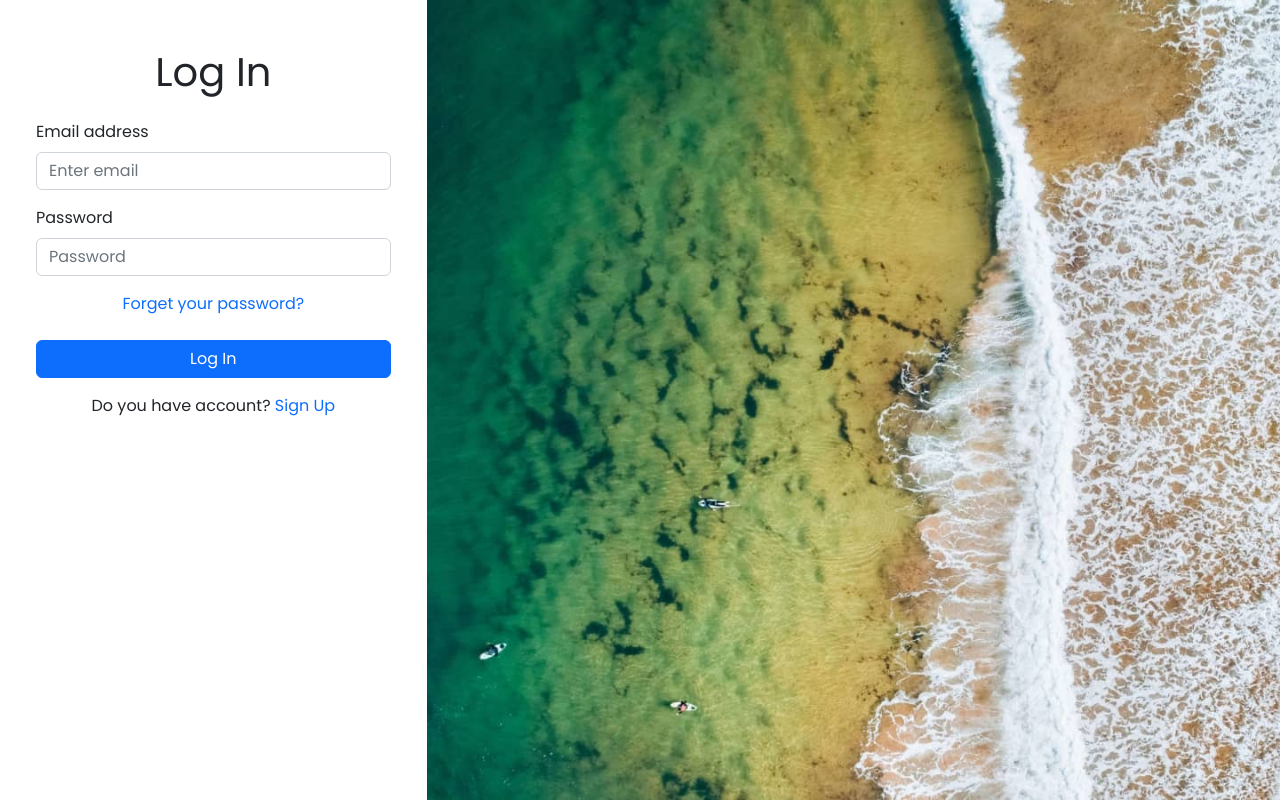
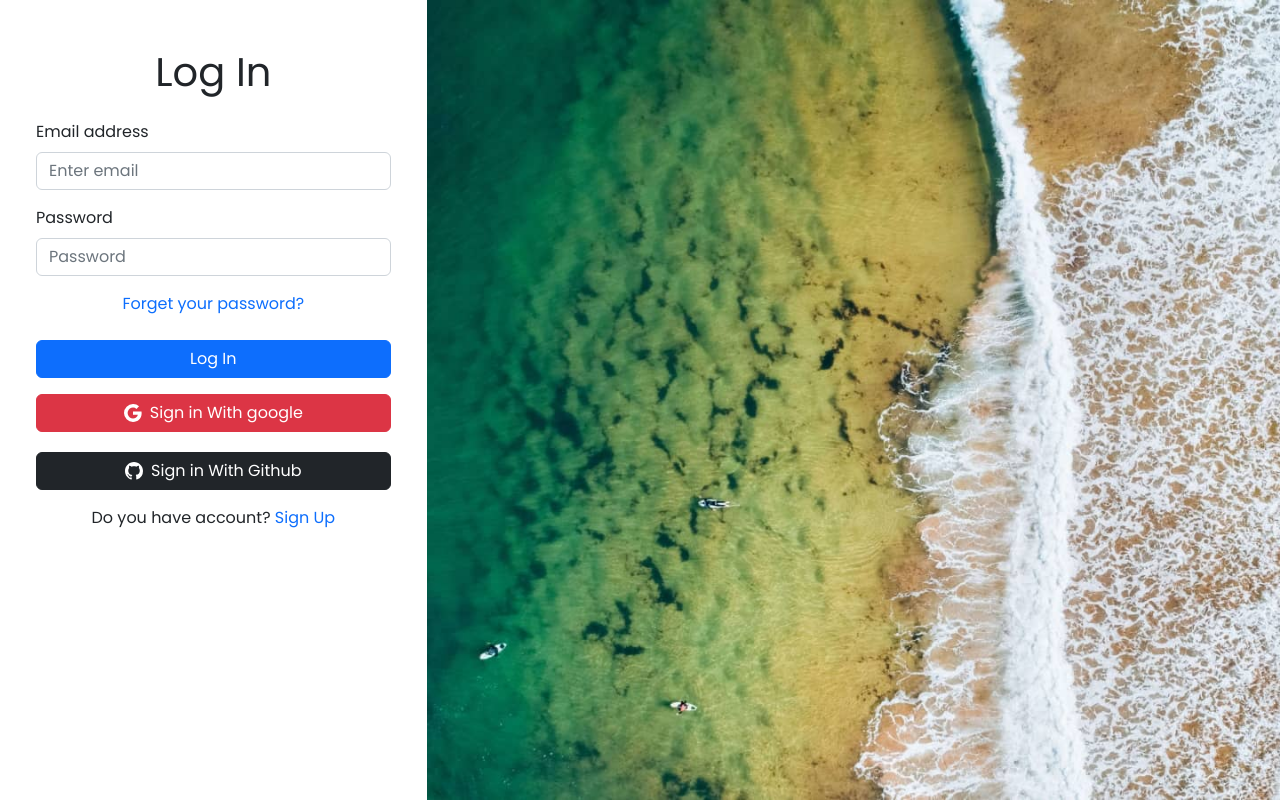
Before and after one commit to Elijah-glitch/Authentication-user, a React (Create React App) app: page /login in a window 1280 px wide. Built offline with nearby package versions, Linux system fonts and the light colour scheme; no server answers.

Commit message:
LogIn: add signIn with google and github button

```diff
--- a/package.json
+++ b/package.json
@@ -7,6 +7,7 @@
     "@testing-library/react": "^13.3.0",
     "@testing-library/user-event": "^13.5.0",
     "bootstrap": "^5.2.0",
+    "bootstrap-icons": "^1.9.1",
     "firebase": "^9.9.2",
     "react": "^18.2.0",
     "react-bootstrap": "^2.5.0",
--- a/src/components/LogIn.jsx
+++ b/src/components/LogIn.jsx
@@ -10,7 +10,7 @@
   const { register, handleSubmit } = useForm();
   const [error, setError] = useState("");
   const [loading, setLoading] = useState(false);
-  const { logIn } = useAuth();
+  const { logIn, signInWithGoogle, signInWithGithub } = useAuth();
   const navigate = useNavigate();
 
   const onSubmit = async (data) => {
@@ -21,6 +21,32 @@
       navigate("/", { replace: true });
     } catch {
       setError("Failed to log in");
+    }
+    setLoading(false);
+  };
+
+  const handelLoginWithGoogle = async () => {
+    setLoading(true);
+
+    try {
+      setError("");
+      await signInWithGoogle();
+      navigate("/");
+    } catch {
+      setError("Failed to log in With Google");
+    }
+    setLoading(false);
+  };
+
+  const handelLoginWithGithub = async () => {
+    setLoading(true);
+
+    try {
+      setError("");
+      await signInWithGithub();
+      navigate("/");
+    } catch {
+      setError("Failed to log in With Github");
     }
     setLoading(false);
   };
@@ -60,6 +86,42 @@
       >
         Log In
       </Button>
+      <div className="d-flex flex-column gap-1 justify-content-center align-items-center">
+        <Button
+          onClick={handelLoginWithGoogle}
+          className="d-flex gap-2 justify-content-center align-items-center mt-3 w-100 btn-danger"
+          type="button"
+        >
+          <svg
+            xmlns="http://www.w3.org/2000/svg"
+            width="18"
+            height="18"
+            fill="currentColor"
+            class="bi bi-google"
+            viewBox="0 0 16 16"
+          >
+            <path d="M15.545 6.558a9.42 9.42 0 0 1 .139 1.626c0 2.434-.87 4.492-2.384 5.885h.002C11.978 15.292 10.158 16 8 16A8 8 0 1 1 8 0a7.689 7.689 0 0 1 5.352 2.082l-2.284 2.284A4.347 4.347 0 0 0 8 3.166c-2.087 0-3.86 1.408-4.492 3.304a4.792 4.792 0 0 0 0 3.063h.003c.635 1.893 2.405 3.301 4.492 3.301 1.078 0 2.004-.276 2.722-.764h-.003a3.702 3.702 0 0 0 1.599-2.431H8v-3.08h7.545z" />
+          </svg>
+          Sign in With google
+        </Button>
+        <Button
+          onClick={handelLoginWithGithub}
+          className="d-flex gap-2 justify-content-center align-items-center mt-3 w-100 btn-dark border border-1 border-dark"
+          type="button"
+        >
+          <svg
+            xmlns="http://www.w3.org/2000/svg"
+            width="18"
+            height="18"
+            fill="currentColor"
+            class="bi bi-github"
+            viewBox="0 0 16 16"
+          >
+            <path d="M8 0C3.58 0 0 3.58 0 8c0 3.54 2.29 6.53 5.47 7.59.4.07.55-.17.55-.38 0-.19-.01-.82-.01-1.49-2.01.37-2.53-.49-2.69-.94-.09-.23-.48-.94-.82-1.13-.28-.15-.68-.52-.01-.53.63-.01 1.08.58 1.23.82.72 1.21 1.87.87 2.33.66.07-.52.28-.87.51-1.07-1.78-.2-3.64-.89-3.64-3.95 0-.87.31-1.59.82-2.15-.08-.2-.36-1.02.08-2.12 0 0 .67-.21 2.2.82.64-.18 1.32-.27 2-.27.68 0 1.36.09 2 .27 1.53-1.04 2.2-.82 2.2-.82.44 1.1.16 1.92.08 2.12.51.56.82 1.27.82 2.15 0 3.07-1.87 3.75-3.65 3.95.29.25.54.73.54 1.48 0 1.07-.01 1.93-.01 2.2 0 .21.15.46.55.38A8.012 8.012 0 0 0 16 8c0-4.42-3.58-8-8-8z" />
+          </svg>
+          Sign in With Github
+        </Button>
+      </div>
       <p className="text-center mt-3">
         Do you have account?{" "}
         <Link className="text-decoration-none" to="/signup">
--- a/src/context/AuthContext.jsx
+++ b/src/context/AuthContext.jsx
@@ -1,5 +1,7 @@
 import React, { createContext, useContext, useEffect, useState } from "react";
 import { auth } from "../firebase";
+import { GoogleAuthProvider } from "firebase/auth";
+import { GithubAuthProvider } from "firebase/auth";
 
 export const AuthContext = createContext();
 
@@ -27,6 +29,16 @@
     return auth.sendPasswordResetEmail(email);
   };
 
+  const signInWithGoogle = () => {
+    const provider = new GoogleAuthProvider();
+    return auth.signInWithPopup(provider);
+  };
+
+  const signInWithGithub = () => {
+    const provider = new GithubAuthProvider();
+    return auth.signInWithPopup(provider);
+  };
+
   useEffect(() => {
     const unsubscribe = auth.onAuthStateChanged((user) => {
       setCurrentUser(user);
@@ -36,7 +48,15 @@
     return unsubscribe;
   }, []);
 
-  const value = { currentUser, signup, logOut, logIn, resetPassword };
+  const value = {
+    currentUser,
+    signup,
+    logOut,
+    logIn,
+    resetPassword,
+    signInWithGoogle,
+    signInWithGithub,
+  };
 
   return (
     <AuthContext.Provider value={value}>
```
Also changed, not shown: 1 other file (tests, documents, lock files or other folders).
